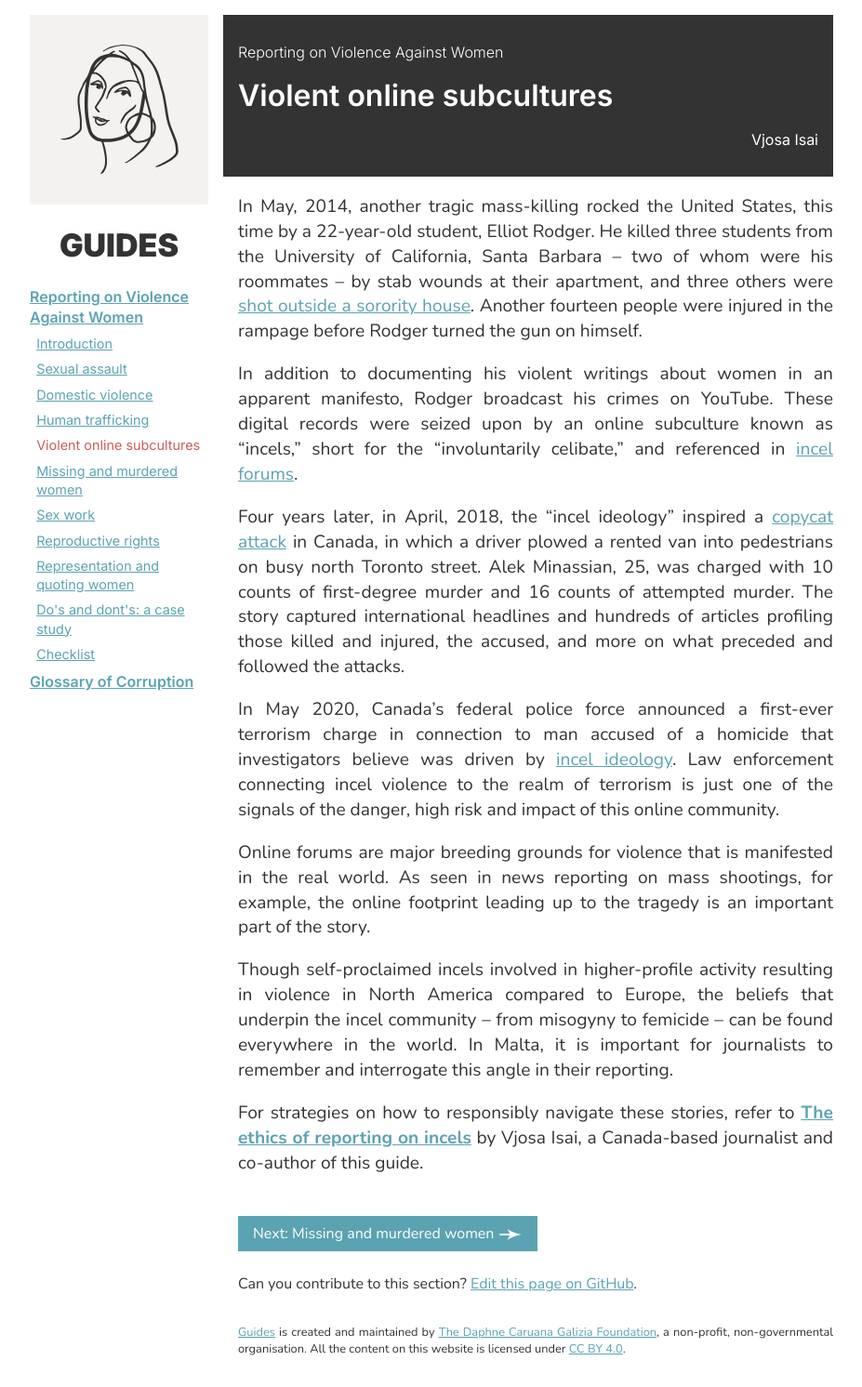
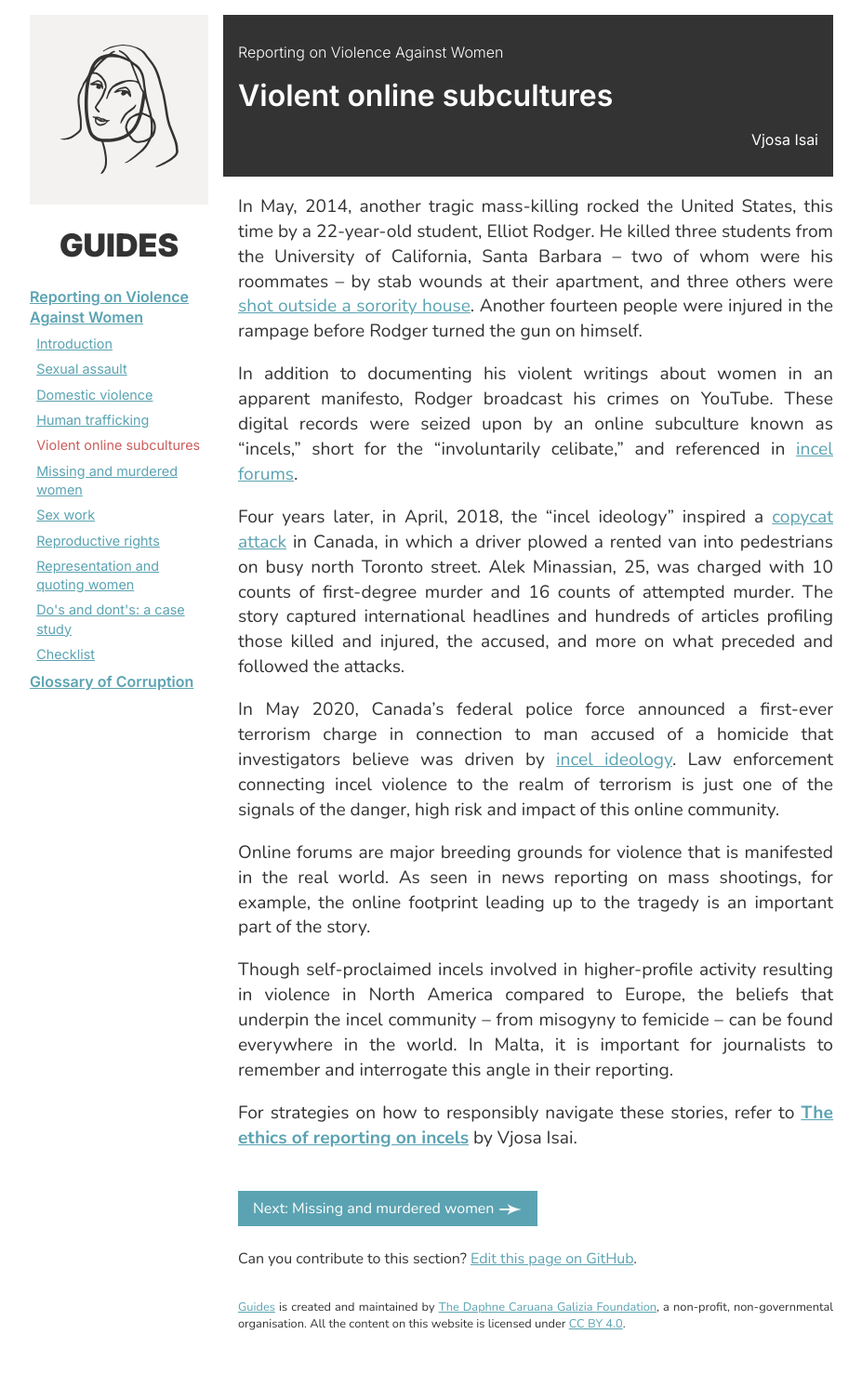
Before and after one commit to daphne-foundation/guides, a Jekyll site: the page built from en/reporting-on/violent-online-subcultures.md, in a window 1280 px wide. Shown: the whole page at 93% size, without its empty margins (176-1103 px from the left). Built offline with Jekyll 4.4.1, drawn with Linux system fonts in a browser that asks for light colours; after the commit the page ends 1466 px from its top, so only the background shows below that.

Commit message:
Update violent-online-subcultures.md

```diff
--- a/en/reporting-on/violent-online-subcultures.md
+++ b/en/reporting-on/violent-online-subcultures.md
@@ -15,4 +15,4 @@ Online forums are major breeding grounds for violence that is manifested in the
 
 Though self-proclaimed incels involved in higher-profile activity resulting in violence in North America compared to Europe, the beliefs that underpin the incel community – from misogyny to femicide – can be found everywhere in the world. In Malta, it is important for journalists to remember and interrogate this angle in their reporting.
 
-For strategies on how to responsibly navigate these stories, refer to [**The ethics of reporting on incels**](https://j-source.ca/article/the-ethics-of-reporting-on-incels/) by Vjosa Isai, a Canada-based journalist and co-author of this guide.
+For strategies on how to responsibly navigate these stories, refer to [**The ethics of reporting on incels**](https://j-source.ca/article/the-ethics-of-reporting-on-incels/) by Vjosa Isai.
```
